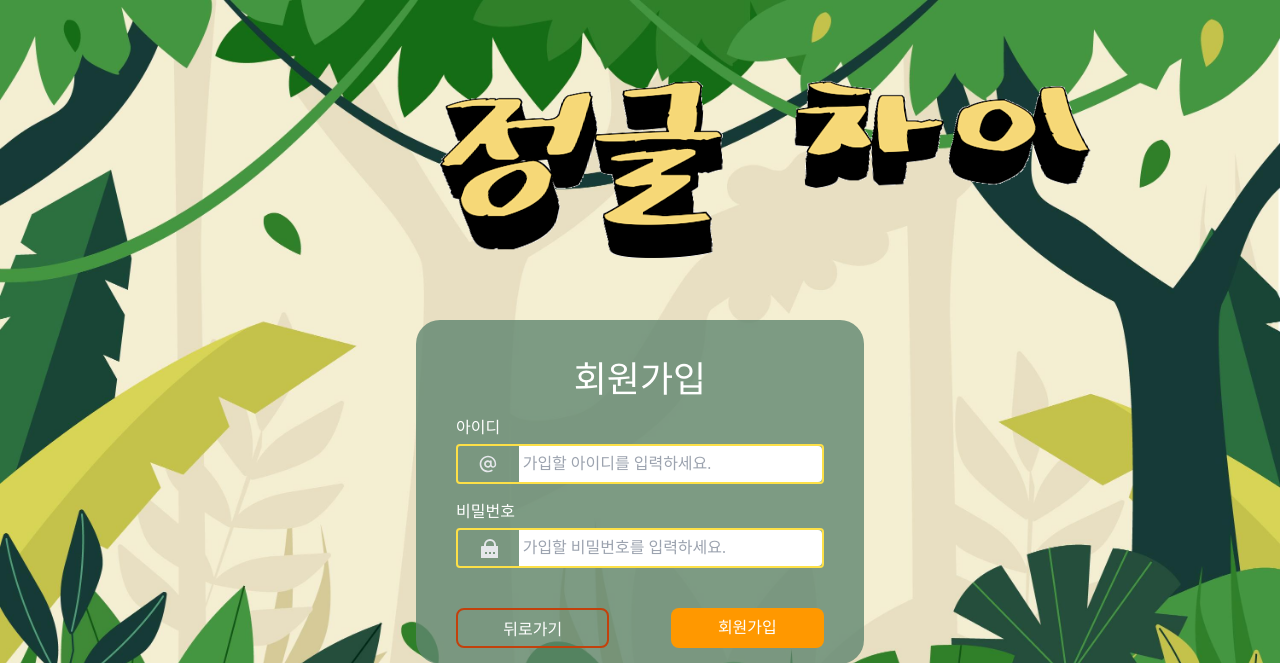
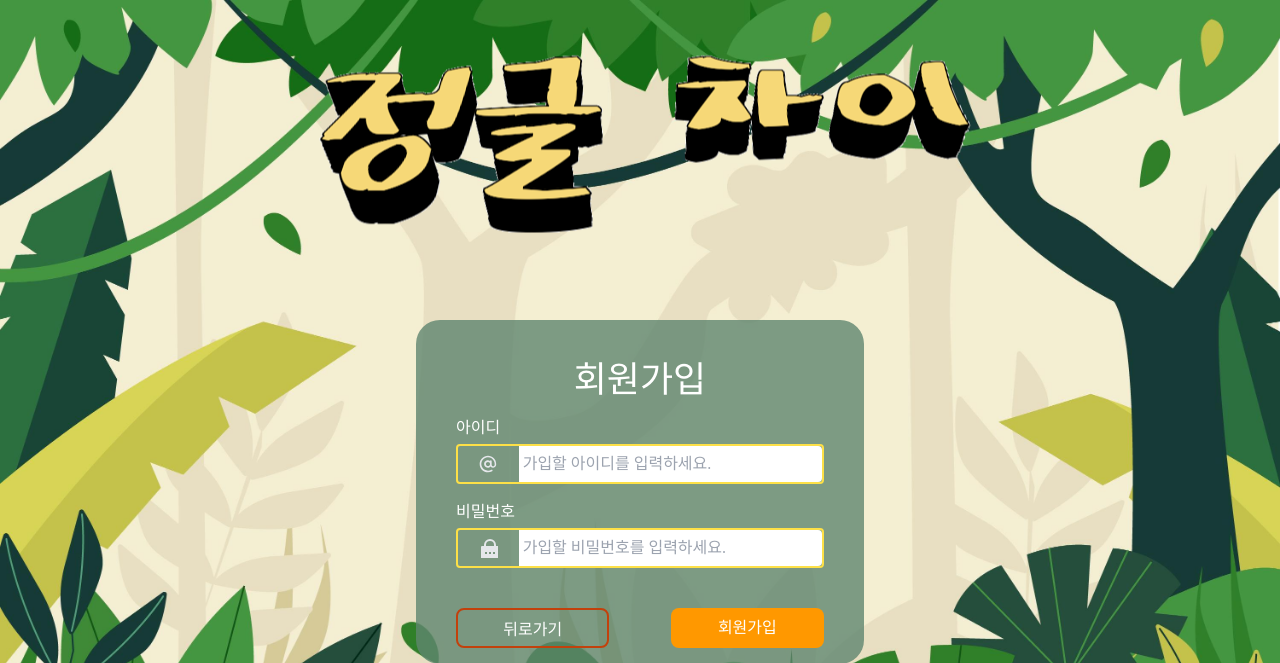
Before and after one commit to JeongJongMun/JungleGap, a Flask app: page /signup in a window 1280 px wide. Shown: the top 663 px of the page. Run offline with Flask 3, Linux system fonts and the light colour scheme; some libraries are stand-ins or nearby versions; some web fonts are replaced.

Commit message:
fix: 타이틀 이미지 위치 수정

```diff
--- a/app.py
+++ b/app.py
@@ -6,8 +6,8 @@ import hashlib
 import json
 
 app = Flask(__name__)
-client = MongoClient("mongodb://localhost:27017/junglegapDB")
-# client = MongoClient('mongodb://jungler:1234@localhost', 27017)
+# client = MongoClient("mongodb://localhost:27017/junglegapDB")
+client = MongoClient('mongodb://jungler:1234@localhost', 27017)
 db = client.junglegapDB
 
 SECRET_KEY = 'J2n8l6G9P'
--- a/templates/login.html
+++ b/templates/login.html
@@ -24,7 +24,7 @@
     <div class="mb-20">
     </div>
     <div>
-        <img id="title" src="../static/title.png" alt="Title" class="absolute left-96">
+        <img id="title" src="../static/title.png" alt="Title" class="absolute" style="left: 50%; top:18%; transform: translate(-50%, -50%);">
     </div>
     <div class="h-60"></div>
     <form method="post" action="/login">
--- a/templates/main.html
+++ b/templates/main.html
@@ -21,7 +21,7 @@
   <div class="mb-20">
   </div>
   <div>
-    <img id="title" src="../static/title.png" alt="Title" class="absolute left-96">
+    <img id="title" src="../static/title.png" alt="Title" class="absolute" style="left: 50%; top:18%; transform: translate(-50%, -50%);">
   </div>
   <div class="h-60"></div>
   <div
--- a/templates/signup.html
+++ b/templates/signup.html
@@ -24,7 +24,7 @@
     <div class="mb-20">
     </div>
     <div>
-        <img id="title" src="../static/title.png" alt="Title" class="absolute left-96">
+        <img id="title" src="../static/title.png" alt="Title" class="absolute" style="left: 50%; top:18%; transform: translate(-50%, -50%);">
     </div>
 
     <div class="h-60"></div>
```
